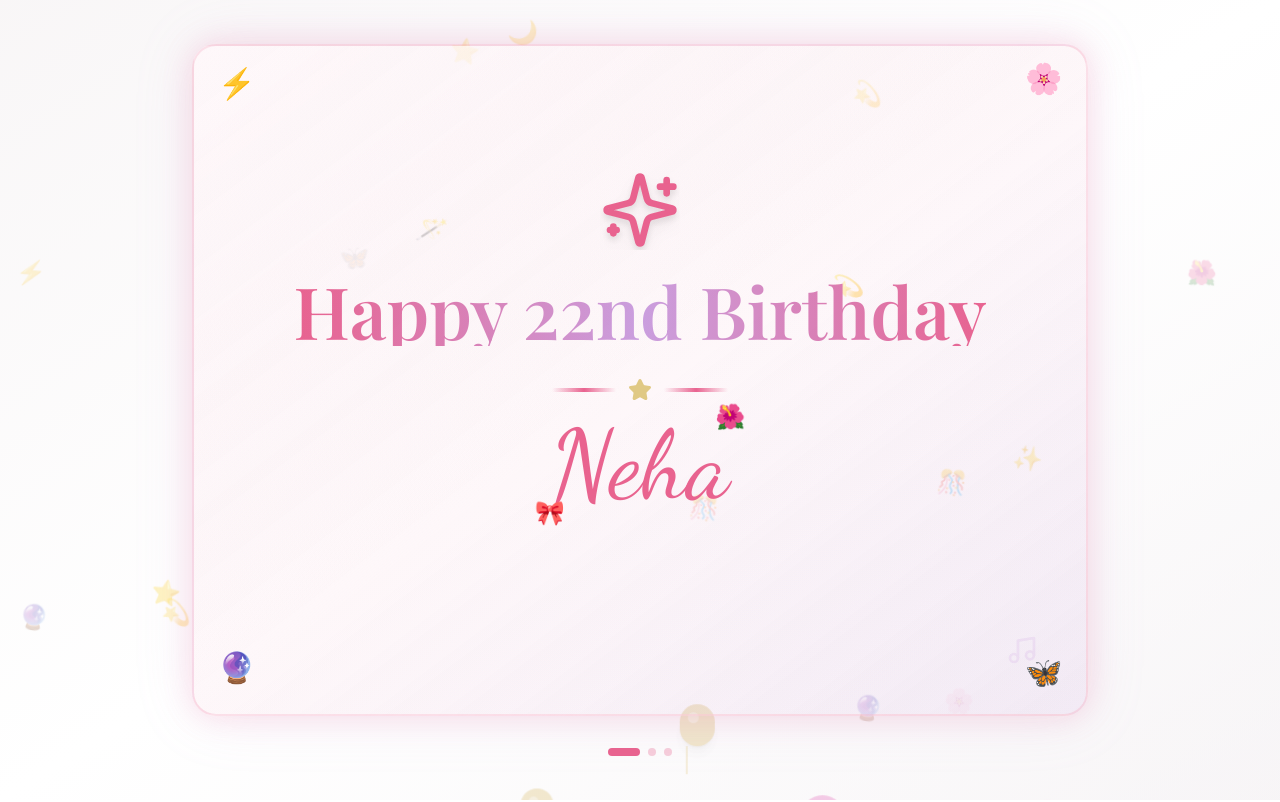
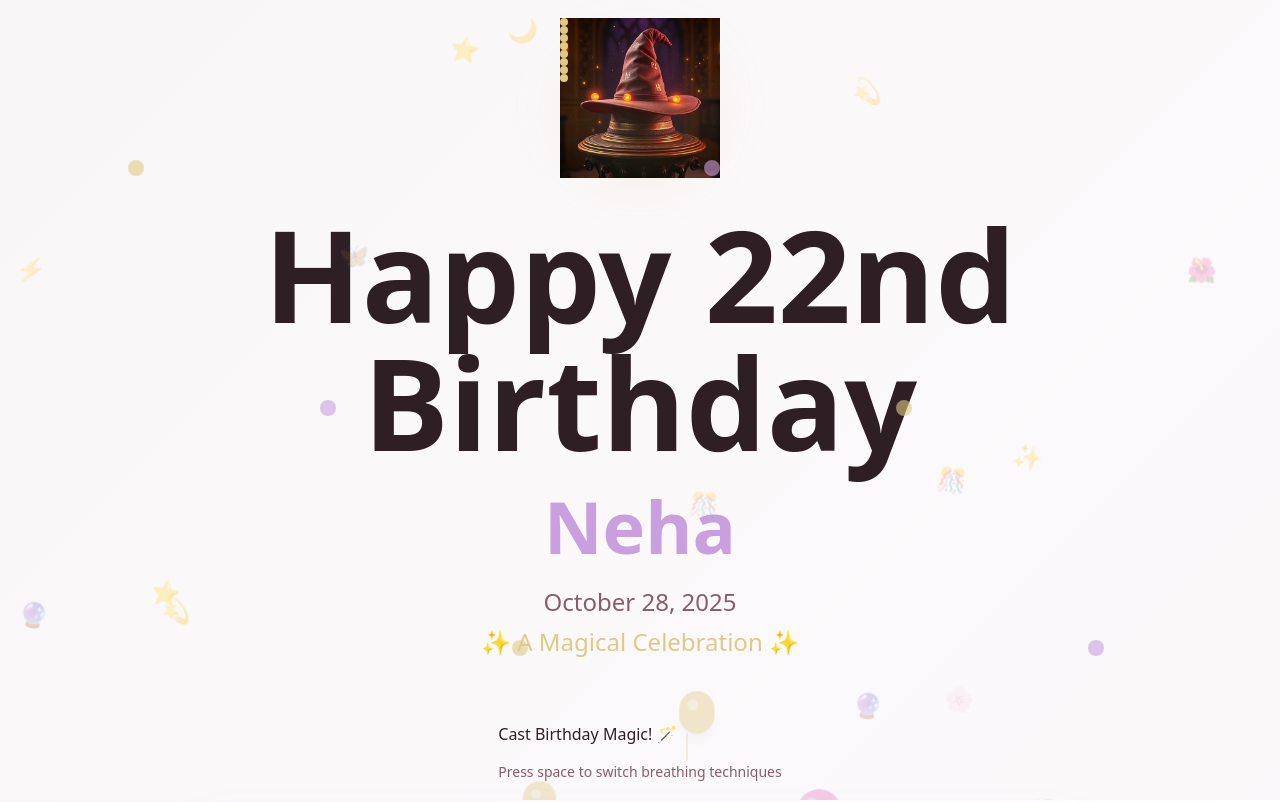
Before and after one commit to srikar0313/nehas-magical-slayer-birthday, a React (Vite) app: page / in a window 1280 px wide. Shown: the top 802 px of the page. Built offline with nearby package versions, Linux system fonts and the light colour scheme; the HTML template or start-up script is replaced by a standard one.

Commit message:
Add video to hero section

```diff
--- a/src/pages/Index.tsx
+++ b/src/pages/Index.tsx
@@ -1,8 +1,12 @@
 import { GiftCard } from '@/components/GiftCard';
+import { BirthdayHero } from '@/components/BirthdayHero';
 
 const Index = () => {
   return (
     <div className="relative">
+      {/* Birthday Hero with Video */}
+      <BirthdayHero />
+
       {/* Gift Card */}
       <GiftCard />
     </div>
```
